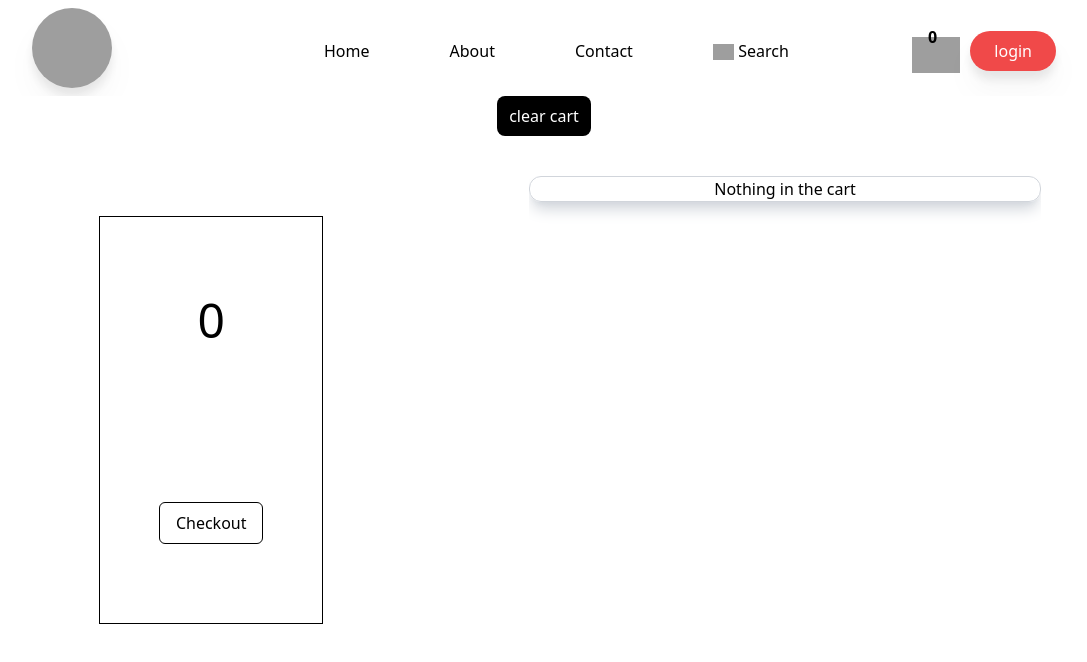
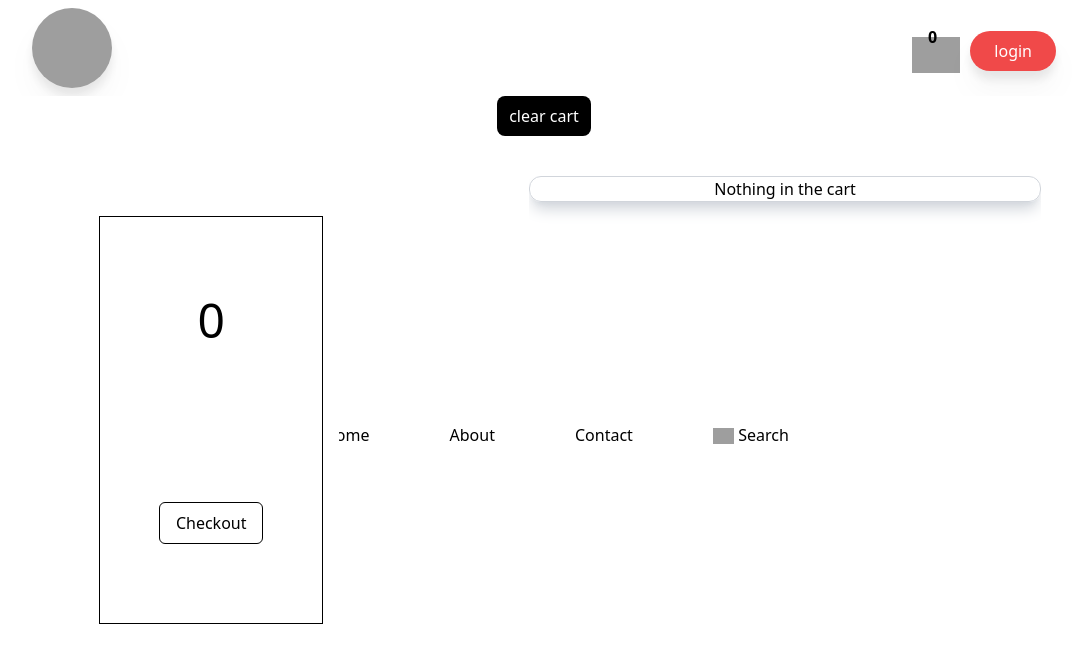
Before and after one commit to Ravi-Badami/Swiggy-clone, a React (Vite) app: page /Cart in a window 1280 px wide. Shown: the top 662 px of the page, without its empty margins (96-1183 px from the left). Built offline with nearby package versions, Linux system fonts and the light colour scheme; grey boxes are pictures that could not be loaded.

Commit message:
fixed the hamburger

```diff
--- a/src/components/Header/Header.jsx
+++ b/src/components/Header/Header.jsx
@@ -1,7 +1,7 @@
 import { Link } from "react-router-dom";
 import { useSelector } from "react-redux";
 import SignUp from "./SignUp";
-import { HAMBURGER, SHOPPING_CART } from "../../utils/svg/svg";
+import { CLOSE_SVG, HAMBURGER, SHOPPING_CART } from "../../utils/svg/svg";
 import { useState } from "react";
 
 const Header = () => {
@@ -14,6 +14,9 @@ const Header = () => {
   }, 0);
 
   const handleDisplay = () => {
+    setDisplay(!display);
+  };
+  const handleClose = () => {
     setDisplay(!display);
   };
 
@@ -34,22 +37,39 @@ const Header = () => {
 
       {/** Navigation section */}
       <div
-        className={`  ${
-          display ? "hidden" : "block"
-        }  absolute mt-[50%] flex   w-[93%]  flex-col items-end border border-black  bg-white p-5 md:relative md:ml-0 md:mt-0 md:flex md:w-4/12 md:flex-row md:justify-between md:gap-1 md:border-none`}
+        className={`  ${display ? "hidden" : "block"} ${
+          display ? "translate-y-96 " : "-translate-y-0"
+        }   absolute z-50 mt-[180%]  flex  h-screen w-[100%]  flex-col   items-center justify-center bg-white bg-opacity-95  p-5  md:relative md:ml-0 md:mt-0 md:flex md:h-auto md:w-4/12 md:flex-row md:justify-between md:gap-1 md:border-none md:bg-opacity-100`}
       >
-        <div className="w-4/12 md:relative md:ml-0 md:mt-0 md:flex md:flex-row md:justify-between md:gap-20 md:border-none">
+        <div className="flex h-[70%] w-4/12 flex-col gap-10  md:relative md:ml-0 md:mt-0 md:flex md:h-auto md:flex-row md:justify-between  md:gap-20 md:border-none  ">
+          <div
+            className={`${
+              display ? "hidden" : "block"
+            } absolute right-20 top-10`}
+          >
+            <img src={CLOSE_SVG} alt="" className="h-7" onClick={handleClose} />
+          </div>
           <div className="mt-2 md:mt-0 ">
-            <Link to="/">Home</Link>
+            <Link to="/" onClick={handleClose}>
+              Home
+            </Link>
+          </div>
+          <div className="header mt-2  md:mt-0 ">
+            <Link to="/about" onClick={handleClose}>
+              About
+            </Link>
           </div>
           <div className="header mt-2 md:mt-0">
-            <Link to="/about">About</Link>
+            <Link to="/contact" onClick={handleClose}>
+              Contact
+            </Link>
           </div>
           <div className="header mt-2 md:mt-0">
-            <Link to="/contact">Contact</Link>
-          </div>
-          <div className="header mt-2 md:mt-0">
-            <Link to="/search" className="flex items-center gap-1 ">
+            <Link
+              to="/search"
+              onClick={handleClose}
+              className="flex items-center gap-1 "
+            >
               <img
                 className="mt-[0.10rem] h-4 "
                 src="https://i.postimg.cc/m2yKWnMb/magnifier.png"
```
